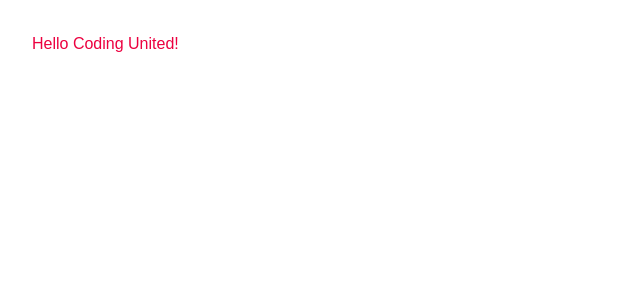
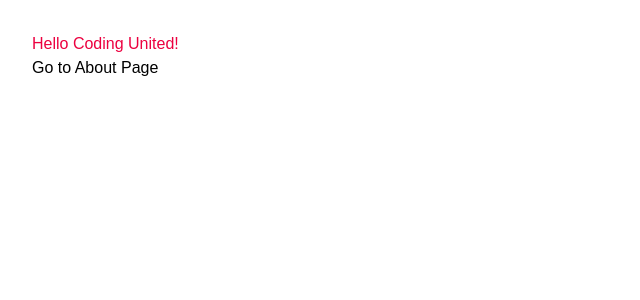
Before and after one commit to codingUnited/clubwebsite, a Django app: page / in a window 1280 px wide. Shown: the top 300 px of the page, without its empty margins (0-640 px from the left). Run offline with Django 5.2, Linux system fonts and the light colour scheme; style sheets or scripts are compiled from the project's sources; some libraries are stand-ins or nearby versions.

Commit message:
added about.html and updated view/url for about

```diff
--- a/core/templates/core/home.html
+++ b/core/templates/core/home.html
@@ -7,5 +7,6 @@
 {%block content%}
 <div>
     <p class="text-rose-600">Hello Coding United!</p>
+    <a href="{% url 'about' %}">Go to About Page</a>
 </div>
 {%endblock%}
```
